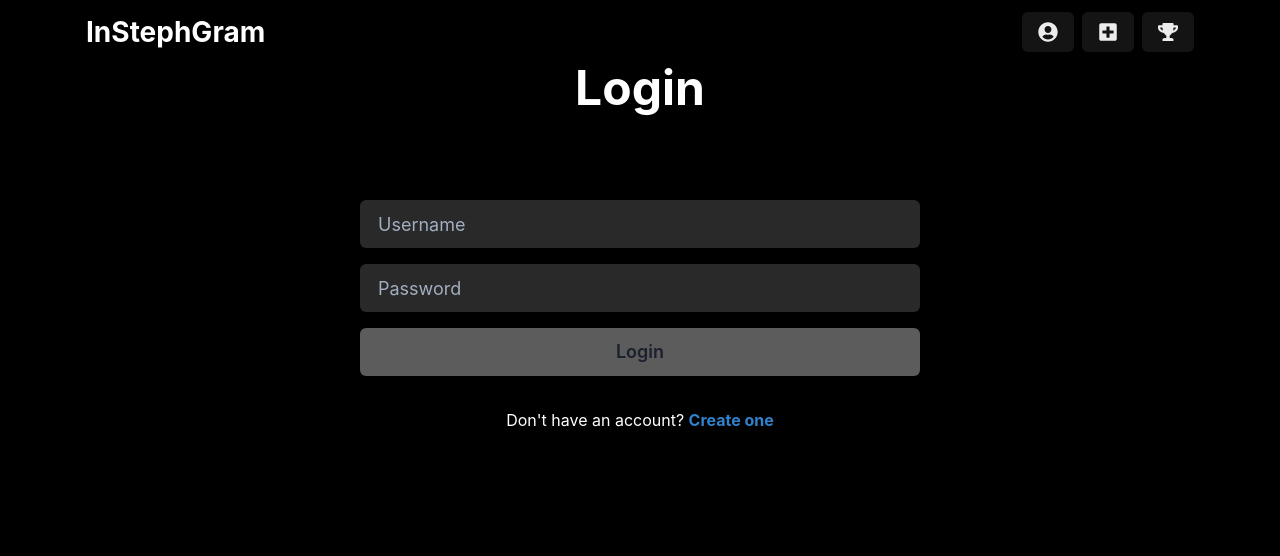
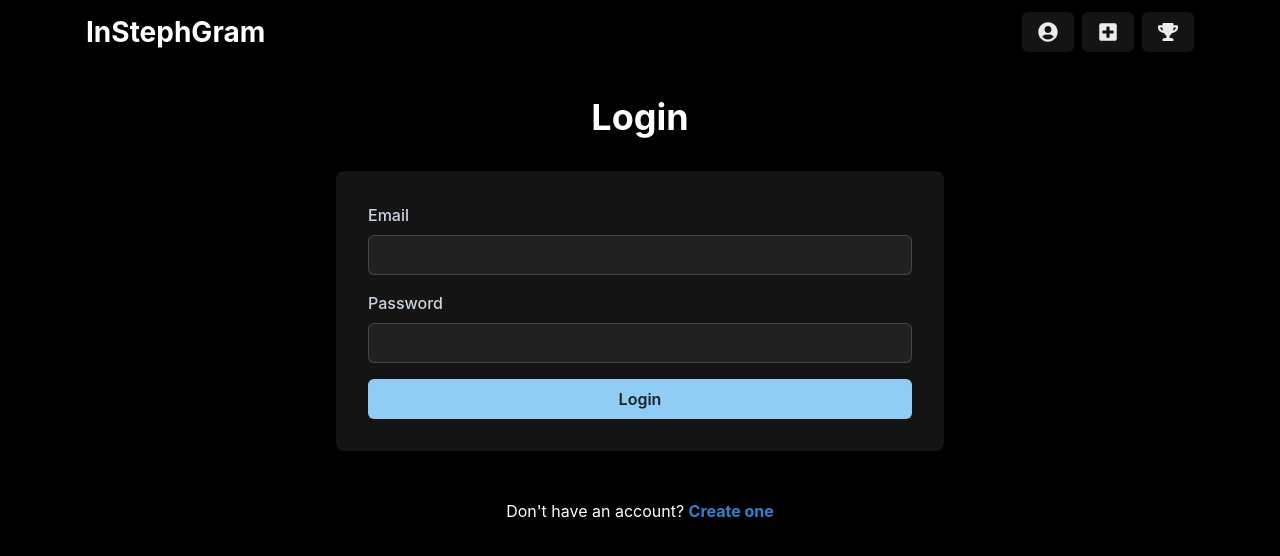
Before and after one commit to stephenhungg/InStephGram, a React (Vite) app in the folder frontend/: page /login in a window 1280 px wide. Shown: the top 556 px of the page. Built offline with nearby package versions, Linux system fonts and the light colour scheme.

Commit message:
toast notifications,

```diff
--- a/frontend/src/pages/CreatePostPage.jsx
+++ b/frontend/src/pages/CreatePostPage.jsx
@@ -1,5 +1,5 @@
 import React, { useState } from 'react';
-import { Box, Button, Container, Heading, Input, VStack, Image, IconButton, Text, Icon } from '@chakra-ui/react';
+import { Box, Button, Container, Heading, Input, VStack, Image, IconButton, Text, Icon, useToast } from '@chakra-ui/react';
 import { LuUpload, LuX } from "react-icons/lu"
 import { usePostGlobal } from '../global/post';
 import { useUserGlobal } from '../global/user';
@@ -9,6 +9,7 @@ import { apiRequest, uploadFile } from '../utils/api';
 const CreatePostPage = () => {
     const { currentUser } = useUserGlobal();
     const navigate = useNavigate();
+    const toast = useToast();
     const [newPost, setNewPost] = useState({
         title: "",
         caption: "",
@@ -17,20 +18,22 @@ const CreatePostPage = () => {
     });
     const [previewImage, setPreviewImage] = useState("");
     const [imageFile, setImageFile] = useState(null);
+    const [isLoading, setIsLoading] = useState(false);
     const {createPost} = usePostGlobal();
 
     const handleAddPost = async() => {
-        console.log("Attempting to create post with data:", newPost);
         if (!newPost.title || !newPost.caption || !newPost.userId || !imageFile) {
-            console.log("Missing fields:", {
-                title: !newPost.title,
-                caption: !newPost.caption,
-                userId: !newPost.userId,
-                imageFile: !imageFile
+            toast({
+                title: "Missing fields",
+                description: "Please fill in all fields and select an image",
+                status: "error",
+                duration: 5000,
+                isClosable: true,
             });
             return;
         }
 
+        setIsLoading(true);
         try {
             // Upload image to backend for S3 upload
             const formData = new FormData();
@@ -48,6 +51,13 @@ const CreatePostPage = () => {
                 });
 
                 if (postResponse.success) {
+                    toast({
+                        title: "Post created",
+                        description: "Your post has been created successfully",
+                        status: "success",
+                        duration: 3000,
+                        isClosable: true,
+                    });
                     setNewPost({
                         title: "",
                         caption: "",
@@ -58,140 +68,154 @@ const CreatePostPage = () => {
                     setImageFile(null);
                     navigate('/');
                 }
+            } else {
+                toast({
+                    title: "Upload failed",
+                    description: uploadResponse.message || "Failed to upload image",
+                    status: "error",
+                    duration: 5000,
+                    isClosable: true,
+                });
             }
         } catch (error) {
             console.error('Error uploading image or creating post:', error);
+            toast({
+                title: "Error",
+                description: "An error occurred while creating your post. Please try again.",
+                status: "error",
+                duration: 5000,
+                isClosable: true,
+            });
+        } finally {
+            setIsLoading(false);
         }
     };
 
-    const handleFileChanges = (files) => {
-        const file = files[0];
+    const handleImageChange = (e) => {
+        const file = e.target.files[0];
         if (file) {
-            // Check file size (max 5MB)
-            if (file.size > 5 * 1024 * 1024) {
+            if (file.size > 5 * 1024 * 1024) { // 5MB limit
+                toast({
+                    title: "File too large",
+                    description: "Please select an image under 5MB",
+                    status: "error",
+                    duration: 5000,
+                    isClosable: true,
+                });
+                return;
+            }
+
+            if (!file.type.startsWith('image/')) {
+                toast({
+                    title: "Invalid file type",
+                    description: "Please select an image file",
+                    status: "error",
+                    duration: 5000,
+                    isClosable: true,
+                });
                 return;
             }
 
             setImageFile(file);
-
-            const reader = new FileReader();
-            reader.onloadend = () => {
-                setPreviewImage(reader.result);
-            };
-            reader.readAsDataURL(file);
+            setPreviewImage(URL.createObjectURL(file));
         }
     };
 
     const removeImage = () => {
-        setNewPost({
-            ...newPost,
-            title: "",
-            caption: "",
-        });
         setPreviewImage("");
         setImageFile(null);
     };
 
     return (
-        <Container maxW={"container.sm"}>
+        <Container maxW="container.md" py={8}>
             <VStack spacing={8}>
-                <Heading as={"h1"} size={"2xl"} textAlign={"center"} mb={8} bgClip="text" color="white">
-                    Create New Post
-                </Heading>
-                <Box w={"full"} p={6} rounded={"lg"} shadow={"md"} bg="whiteAlpha.200" backdropFilter="blur(10px)">
+                <Heading color="white">Create New Post</Heading>
+                <Box w="100%" bg="whiteAlpha.200" p={6} rounded="lg">
                     <VStack spacing={4}>
-                        {!previewImage ? (
-                            <Box
-                                w="full"
-                                h="200px"
-                                border="2px dashed"
-                                borderColor="gray.400"
-                                rounded="lg"
-                                display="flex"
-                                flexDirection="column"
-                                alignItems="center"
-                                justifyContent="center"
-                                cursor="pointer"
-                                position="relative"
-                                _hover={{ borderColor: "whiteAlpha.500" }}
-                            >
-                                <input
-                                    type="file"
-                                    accept="image/*"
-                                    style={{
-                                        position: "absolute",
-                                        width: "100%",
-                                        height: "100%",
-                                        opacity: 0,
-                                        cursor: "pointer"
-                                    }}
-                                    onChange={(e) => handleFileChanges(e.target.files)}
-                                />
-                                <Icon as={LuUpload} boxSize={8} color="gray.400" />
-                                <Text mt={2} color="gray.400">Click to upload your picture</Text>
-                            </Box>
-                        ) : (
-                            <Box position="relative">
-                                <Image
-                                    src={previewImage}
-                                    alt="Uploaded preview"
-                                    maxH="400px"
-                                    objectFit="contain"
-                                    rounded="lg"
-                                />
-                                <IconButton
-                                    icon={<LuX />}
-                                    position="absolute"
-                                    top={2}
-                                    right={2}
-                                    onClick={removeImage}
-                                    aria-label="Remove image"
-                                    bg="whiteAlpha.800"
-                                    _hover={{ bg: "whiteAlpha.900" }}
-                                />
-                            </Box>
-                        )}
-
-                        <Heading as="h3" size="sm" alignSelf="flex-start" mb={2} color="white">
-                            Post Details
-                        </Heading>
                         <Input
-                            placeholder='Title'
-                            type="text"
+                            placeholder="Title"
                             value={newPost.title}
-                            onChange={(e) => {
-                                const title = e.target.value;
-                                setNewPost(prev => ({
-                                    ...prev,
-                                    title
-                                }))
-                            }}
+                            onChange={(e) => setNewPost({ ...newPost, title: e.target.value })}
+                            bg="whiteAlpha.100"
                             color="white"
-                            _placeholder={{ color: "gray.400" }}
+                            _placeholder={{ color: 'gray.400' }}
+                            _hover={{ bg: 'whiteAlpha.200' }}
+                            _focus={{ bg: 'whiteAlpha.200', borderColor: 'blue.300' }}
                         />
                         <Input
-                            placeholder='Caption'
-                            type="text"
+                            placeholder="Caption"
                             value={newPost.caption}
-                            onChange={(e) => {
-                                const caption = e.target.value;
-                                setNewPost(prev => ({
-                                    ...prev,
-                                    caption
-                                }))
-                            }}
+                            onChange={(e) => setNewPost({ ...newPost, caption: e.target.value })}
+                            bg="whiteAlpha.100"
                             color="white"
-                            _placeholder={{ color: "gray.400" }}
+                            _placeholder={{ color: 'gray.400' }}
+                            _hover={{ bg: 'whiteAlpha.200' }}
+                            _focus={{ bg: 'whiteAlpha.200', borderColor: 'blue.300' }}
                         />
+
+                        {/* Image Upload Section */}
+                        <Box
+                            w="100%"
+                            h="300px"
+                            border="2px dashed"
+                            borderColor="whiteAlpha.300"
+                            rounded="lg"
+                            position="relative"
+                            overflow="hidden"
+                        >
+                            {previewImage ? (
+                                <Box position="relative" w="100%" h="100%">
+                                    <Image
+                                        src={previewImage}
+                                        alt="Preview"
+                                        objectFit="contain"
+                                        w="100%"
+                                        h="100%"
+                                    />
+                                    <IconButton
+                                        icon={<Icon as={LuX} />}
+                                        position="absolute"
+                                        top={2}
+                                        right={2}
+                                        onClick={removeImage}
+                                        colorScheme="red"
+                                        rounded="full"
+                                    />
+                                </Box>
+                            ) : (
+                                <Button
+                                    as="label"
+                                    htmlFor="image-upload"
+                                    w="100%"
+                                    h="100%"
+                                    cursor="pointer"
+                                    display="flex"
+                                    flexDirection="column"
+                                    alignItems="center"
+                                    justifyContent="center"
+                                    gap={2}
+                                    bg="transparent"
+                                    _hover={{ bg: 'whiteAlpha.100' }}
+                                >
+                                    <Icon as={LuUpload} boxSize={8} color="gray.400" />
+                                    <Text color="gray.400">Click to upload image</Text>
+                                </Button>
+                            )}
+                            <Input
+                                id="image-upload"
+                                type="file"
+                                accept="image/*"
+                                onChange={handleImageChange}
+                                display="none"
+                            />
+                        </Box>
 
                         <Button
                             onClick={handleAddPost}
-                            w='full'
-                            color="white"
-                            colorScheme="whiteAlpha"
-                            mt={4}
-                            _hover={{ transform: 'scale(1.02)' }}
-                            transition="all 0.2s"
+                            colorScheme="blue"
+                            w="100%"
+                            isLoading={isLoading}
+                            loadingText="Creating post"
                         >
                             Create Post
                         </Button>
@@ -199,7 +223,7 @@ const CreatePostPage = () => {
                 </Box>
             </VStack>
         </Container>
-    )
-}
+    );
+};
 
 export default CreatePostPage;
--- a/frontend/src/pages/LoginPage.jsx
+++ b/frontend/src/pages/LoginPage.jsx
@@ -1,94 +1,105 @@
 import React, { useState } from 'react';
-import { Box, Button, Container, Heading, Input, VStack, Text, Link } from '@chakra-ui/react';
+import { Box, Button, Container, FormControl, FormLabel, Heading, Input, VStack, Text, Link, useToast } from '@chakra-ui/react';
 import { useUserGlobal } from '../global/user';
 import { useNavigate, Link as RouterLink } from 'react-router-dom';
 
 const LoginPage = () => {
+    const [email, setEmail] = useState("");
+    const [password, setPassword] = useState("");
+    const [isLoading, setIsLoading] = useState(false);
     const navigate = useNavigate();
     const { setCurrentUser } = useUserGlobal();
-    const [credentials, setCredentials] = useState({
-        username: "",
-        password: "",
-    });
-    const [isLoading, setIsLoading] = useState(false);
+    const toast = useToast();
 
-    const handleLogin = async () => {
+    const handleSubmit = async (e) => {
+        e.preventDefault();
         setIsLoading(true);
+
         try {
-            const response = await fetch('/api/users/login', {
-                method: 'POST',
+            const response = await fetch("/api/users/login", {
+                method: "POST",
                 headers: {
-                    'Content-Type': 'application/json'
+                    "Content-Type": "application/json",
                 },
-                body: JSON.stringify(credentials)
+                body: JSON.stringify({ email, password }),
             });
 
             const data = await response.json();
 
             if (data.success) {
                 setCurrentUser(data.data);
-                navigate('/');
+                toast({
+                    title: "Login successful",
+                    description: "Welcome back!",
+                    status: "success",
+                    duration: 3000,
+                    isClosable: true,
+                });
+                navigate("/");
+            } else {
+                toast({
+                    title: "Login failed",
+                    description: data.message || "Invalid email or password",
+                    status: "error",
+                    duration: 5000,
+                    isClosable: true,
+                });
             }
         } catch (error) {
-            console.error('Login error:', error);
+            console.error("Login error:", error);
+            toast({
+                title: "Error",
+                description: "An error occurred while logging in. Please try again.",
+                status: "error",
+                duration: 5000,
+                isClosable: true,
+            });
         } finally {
             setIsLoading(false);
         }
     };
 
     return (
-        <Container maxW={"container.sm"}>
+        <Container maxW="container.sm" py={8}>
             <VStack spacing={8}>
-                <Heading as={"h1"} size={"2xl"} textAlign={"center"} mb={8}>
-                    Login
-                </Heading>
-                <Box w={"full"} p={6} rounded={"lg"} shadow={"md"}>
+                <Heading color="white">Login</Heading>
+                <Box w="100%" bg="whiteAlpha.200" p={8} rounded="lg" as="form" onSubmit={handleSubmit}>
                     <VStack spacing={4}>
+                        <FormControl>
+                            <FormLabel color="gray.300">Email</FormLabel>
                             <Input
-                            placeholder='Username'
-                            type="text"
-                            value={credentials.username}
-                            onChange={(e) => setCredentials({ ...credentials, username: e.target.value })}
-                            size="lg"
-                            variant="filled"
-                            bg="whiteAlpha.300"
+                                type="email"
+                                value={email}
+                                onChange={(e) => setEmail(e.target.value)}
+                                bg="whiteAlpha.100"
                                 color="white"
-                            _placeholder={{ color: "gray.400" }}
-                            _hover={{ bg: "whiteAlpha.400" }}
-                            _focus={{
-                                bg: "whiteAlpha.500",
-                                borderColor: "whiteAlpha.500"
-                            }}
+                                _hover={{ bg: "whiteAlpha.200" }}
+                                _focus={{ bg: "whiteAlpha.200", borderColor: "blue.300" }}
                             />
+                        </FormControl>
+                        <FormControl>
+                            <FormLabel color="gray.300">Password</FormLabel>
                             <Input
-                            placeholder='Password'
                                 type="password"
-                            value={credentials.password}
-                            onChange={(e) => setCredentials({ ...credentials, password: e.target.value })}
-                            size="lg"
-                            variant="filled"
-                            bg="whiteAlpha.300"
+                                value={password}
+                                onChange={(e) => setPassword(e.target.value)}
+                                bg="whiteAlpha.100"
                                 color="white"
-                            _placeholder={{ color: "gray.400" }}
-                            _hover={{ bg: "whiteAlpha.400" }}
-                            _focus={{
-                                bg: "whiteAlpha.500",
-                                borderColor: "whiteAlpha.500"
-                            }}
+                                _hover={{ bg: "whiteAlpha.200" }}
+                                _focus={{ bg: "whiteAlpha.200", borderColor: "blue.300" }}
                             />
+                        </FormControl>
                         <Button
-                            onClick={handleLogin}
-                            w='full'
-                            size="lg"
+                            type="submit"
+                            colorScheme="blue"
+                            w="100%"
                             isLoading={isLoading}
-                            loadingText="Logging in..."
-                            _hover={{ transform: 'scale(1.02)' }}
-                            transition="all 0.2s"
-                            bg="whiteAlpha.500"
-                            colorScheme="whiteAlpha"
+                            loadingText="Logging in"
                         >
                             Login
                         </Button>
+                    </VStack>
+                </Box>
                 <Text textAlign="center" mt={4}>
                     Don't have an account?{" "}
                     <Link as={RouterLink} to="/create" color="blue.500" fontWeight="bold">
@@ -96,10 +107,8 @@ const LoginPage = () => {
                     </Link>
                 </Text>
             </VStack>
-                </Box>
-            </VStack>
         </Container>
-    )
-}
+    );
+};
 
 export default LoginPage;
```
Also changed, not shown: frontend/src/pages/AccPage.jsx (+54 -6 lines). Lines whose indentation alone changed are shown as unchanged.
